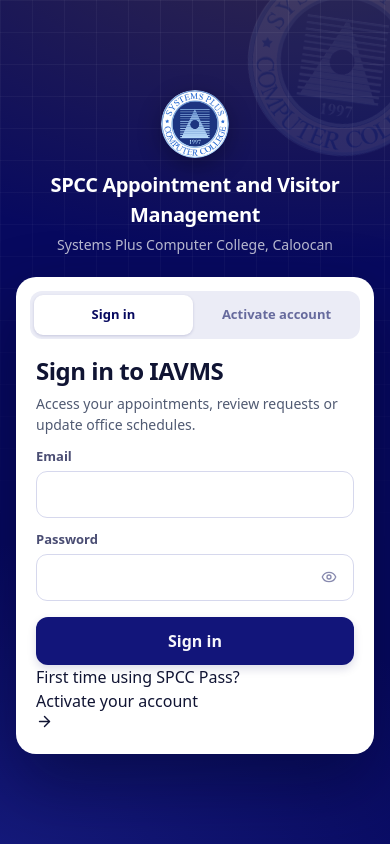
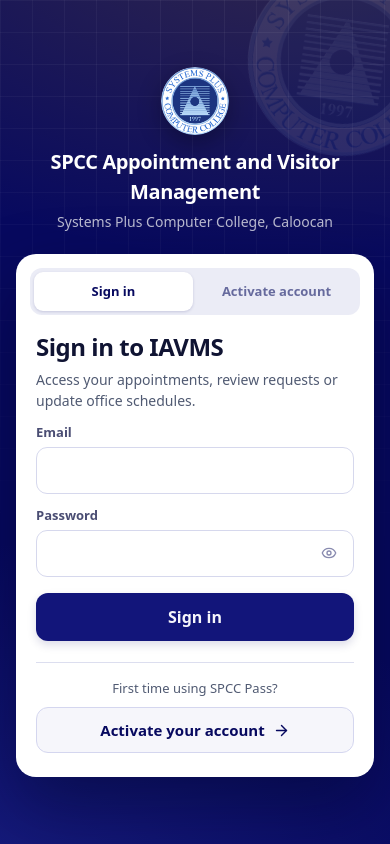
Before and after one commit to eliwoahzja/IAVMS, a Next.js app: page /login in a window 390 px wide. Built offline with nearby package versions, Linux system fonts and the light colour scheme; no server answers.

Commit message:
Style account-activation controls in original desktop and mobile login UI

```diff
--- a/app/globals.css
+++ b/app/globals.css
@@ -592,18 +592,18 @@ h1, h2 { text-wrap: balance; }
 .auth-panel { grid-area: 1 / 1; width: 100%; background: #fff; transition: transform .6s ease-in-out, opacity .6s ease-in-out; }
 .auth-panel-inner { min-height: 100%; padding: 32px 38px; }
 .auth-panel-signin { z-index: 3; }
-.auth-panel-signup { z-index: 4; opacity: 0; pointer-events: none; }
-.auth-slider[data-mode='signup'] .auth-panel-signin { transform: translateX(100%); pointer-events: none; }
-.auth-slider[data-mode='signup'] .auth-panel-signup { transform: translateX(100%); opacity: 1; pointer-events: auto; animation: auth-reveal .6s; }
+.auth-panel-activate { z-index: 4; opacity: 0; pointer-events: none; }
+.auth-slider[data-mode='activate'] .auth-panel-signin { transform: translateX(100%); pointer-events: none; }
+.auth-slider[data-mode='activate'] .auth-panel-activate { transform: translateX(100%); opacity: 1; pointer-events: auto; animation: auth-reveal .6s; }
 .auth-overlay { position: absolute; inset: 0 0 0 50%; z-index: 10; transition: transform .6s ease-in-out; }
-.auth-slider[data-mode='signup'] .auth-overlay { transform: translateX(-100%); border-radius: 24px 0 0 24px; }
+.auth-slider[data-mode='activate'] .auth-overlay { transform: translateX(-100%); border-radius: 24px 0 0 24px; }
 .auth-overlay-track { position: relative; left: -100%; width: 200%; height: 100%; transition: transform .6s ease-in-out; }
-.auth-slider[data-mode='signup'] .auth-overlay-track { transform: translateX(50%); }
+.auth-slider[data-mode='activate'] .auth-overlay-track { transform: translateX(50%); }
 .auth-overlay-panel { transition: transform .6s ease-in-out; }
 .auth-overlay-new { right: 0; transform: translateX(0); }
-.auth-slider[data-mode='signup'] .auth-overlay-new { transform: translateX(20%); }
+.auth-slider[data-mode='activate'] .auth-overlay-new { transform: translateX(20%); }
 .auth-overlay-back { left: 0; transform: translateX(-20%); }
-.auth-slider[data-mode='signup'] .auth-overlay-back { transform: translateX(0); }
+.auth-slider[data-mode='activate'] .auth-overlay-back { transform: translateX(0); }
 }
 
 @media (max-width: 899px) {.auth-slider { border-radius: 20px; }
@@ -614,7 +614,7 @@ h1, h2 { text-wrap: balance; }
 .auth-panel { display: none; }
 .auth-panel-inner { padding: 18px 20px 24px; }
 .auth-slider[data-mode='signin'] .auth-panel-signin { display: block; animation: auth-in-left .42s var(--ease) both; }
-.auth-slider[data-mode='signup'] .auth-panel-signup { display: block; animation: auth-in-right .42s var(--ease) both; }
+.auth-slider[data-mode='activate'] .auth-panel-activate { display: block; animation: auth-in-right .42s var(--ease) both; }
 }
 
 @keyframes auth-reveal { 0%, 49.99% { opacity: 0; } 50%, 100% { opacity: 1; } }
@@ -762,11 +762,11 @@ h1, h2 { text-wrap: balance; }
   .account-delete-controls .field-input { flex: auto; width: 100%; max-width: none; }
 }
 
-.auth-divider { display: flex; align-items: center; gap: 12px; margin-top: 17px; color: var(--muted-foreground); font-size: .75rem; }
-.auth-divider::before, .auth-divider::after { content: ''; flex: 1; height: 1px; background: var(--g80); }
-.auth-google-button { display: flex; align-items: center; justify-content: center; gap: 12px; width: 100%; min-height: 48px; margin-top: 14px; border: 1px solid var(--g74); border-radius: 12px; color: var(--ink); background: #fff; font-size: .9375rem; font-weight: 650; }
-.auth-google-button:hover { background: var(--g98); border-color: var(--g44); }
-.auth-google-mark { font-size: 1.2rem; font-weight: 700; color: #4285f4; }
+.auth-activate-link { display: grid; gap: 9px; margin-top: 21px; padding-top: 16px; border-top: 1px solid var(--g80); text-align: center; color: var(--muted-foreground); font-size: .8125rem; }
+.auth-activate-button { width: 100%; min-height: 46px; display: inline-flex; justify-content: center; align-items: center; gap: 8px; border: 1.5px solid var(--g73); border-radius: 12px; color: var(--navy); background: var(--g100); font-size: .9375rem; font-weight: 700; transition: background .18s, border-color .18s; }
+.auth-activate-button:hover { background: var(--g92); border-color: var(--g57); }
+.auth-activate-button:focus-visible { outline: 3px solid var(--gold); outline-offset: 2px; }
+.auth-field-hint { margin: 9px 0 2px; color: var(--muted-foreground); font-size: .75rem; line-height: 1.45; }
 .auth-footnote { margin-top: 14px; color: var(--muted-foreground); font-size: .75rem; line-height: 1.55; }
 .auth-honeypot { position: absolute; left: -10000px; width: 1px; height: 1px; opacity: 0; }
 .auth-reset-card { box-sizing: border-box; width: min(480px, 100%); margin: 0 auto; padding: 32px; border-radius: 24px; background: #fff; box-shadow: 0 20px 60px rgba(3,4,40,.3); }
```
